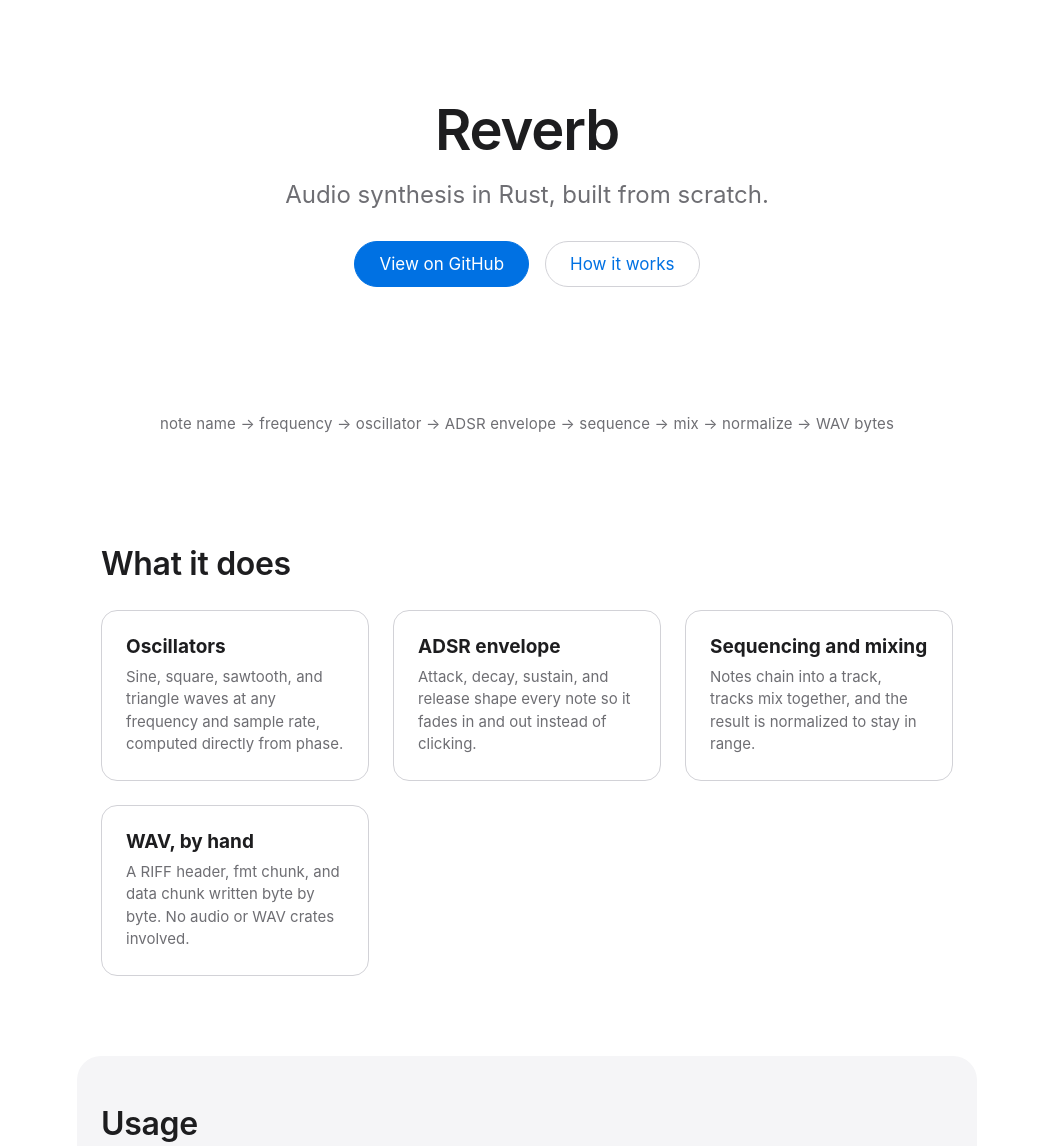
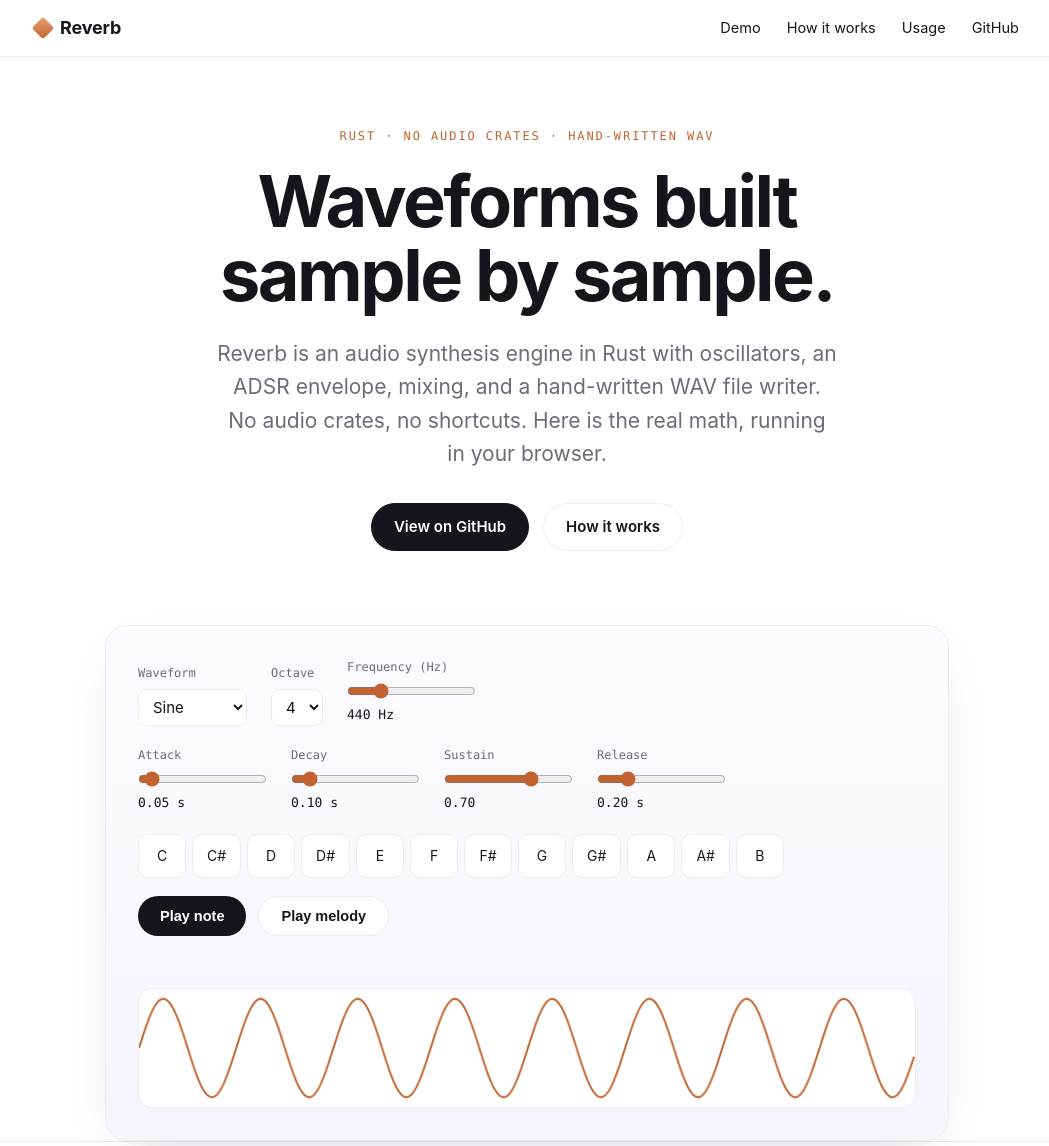
Before and after one commit to pavanchow/reverb, a plain HTML site: page docs/index.html in a window 1280 px wide. Shown: the top 1146 px of the page, without its empty margins (113-1162 px from the left). Drawn offline with Linux system fonts and the light colour scheme.

Commit message:
docs: restyle to the Prism Landing look, keep the demo and SEO

```diff
--- a/docs/index.html
+++ b/docs/index.html
@@ -3,19 +3,19 @@
 <head>
 <meta charset="UTF-8">
 <meta name="viewport" content="width=device-width, initial-scale=1.0">
-<title>Reverb — audio synthesis in Rust</title>
+<title>Reverb: audio synthesis in Rust</title>
 <meta name="description" content="Reverb is a small, readable audio synthesis in Rust project: oscillators, an ADSR envelope, mixing, and a hand-written WAV file writer, no audio crates.">
 <meta name="author" content="Pavan Nallamothu">
 <link rel="canonical" href="https://pavanchow.github.io/reverb/">
 
 <meta property="og:type" content="website">
-<meta property="og:title" content="Reverb — audio synthesis in Rust">
+<meta property="og:title" content="Reverb: audio synthesis in Rust">
 <meta property="og:description" content="A small, readable audio synthesis in Rust project: oscillators, an ADSR envelope, mixing, and a hand-written WAV file writer, no audio crates.">
 <meta property="og:url" content="https://pavanchow.github.io/reverb/">
 <meta property="og:site_name" content="Reverb">
 
 <meta name="twitter:card" content="summary">
-<meta name="twitter:title" content="Reverb — audio synthesis in Rust">
+<meta name="twitter:title" content="Reverb: audio synthesis in Rust">
 <meta name="twitter:description" content="A small, readable audio synthesis in Rust project: oscillators, an ADSR envelope, mixing, and a hand-written WAV file writer, no audio crates.">
 
 <script type="application/ld+json">
@@ -36,306 +36,95 @@
 </script>
 
 <style>
-  :root {
-    --text: #1d1d1f;
-    --muted: #6e6e73;
-    --bg: #ffffff;
-    --panel: #f5f5f7;
-    --accent: #0071e3;
-    --border: #d2d2d7;
+  :root{
+    --accent:#c2622f;--accent-soft:#faeee5;
+    --ink:#15161c;--muted:#6a6d78;--faint:#9a9dab;
+    --line:#ececed;--panel:#f7f7f9;--panel2:#fbfbfd;
+    --mono:ui-monospace,SFMono-Regular,Menlo,"SF Mono",monospace;
   }
+  *{box-sizing:border-box;margin:0;padding:0}
+  html{scroll-behavior:smooth}
+  body{background:#fff;color:var(--ink);
+    font:17px/1.6 -apple-system,BlinkMacSystemFont,"Segoe UI",Helvetica,Arial,sans-serif;-webkit-font-smoothing:antialiased}
+  .wrap{max-width:1040px;margin:0 auto;padding:0 28px}
+  a{color:var(--accent);text-decoration:none}a:hover{text-decoration:underline}
 
-  * { box-sizing: border-box; }
+  nav{position:sticky;top:0;z-index:20;background:rgba(255,255,255,.82);backdrop-filter:saturate(180%) blur(20px);border-bottom:1px solid var(--line)}
+  nav .row{display:flex;justify-content:space-between;align-items:center;height:56px;max-width:1040px;margin:0 auto;padding:0 28px}
+  nav .brand{display:flex;align-items:center;gap:9px;font-size:18px;font-weight:650;letter-spacing:-.01em}
+  nav .brand .gem{width:16px;height:16px;transform:rotate(45deg);border-radius:3px;background:linear-gradient(135deg,#e8a479,#c2622f)}
+  nav .links{display:flex;gap:26px;align-items:center}
+  nav .links a{color:var(--ink);font-size:14.5px}
+  @media(max-width:640px){nav .links a:not(.gh){display:none}}
 
-  html, body {
-    margin: 0;
-    padding: 0;
-    background: var(--bg);
-    color: var(--text);
-    font-family: -apple-system, BlinkMacSystemFont, "SF Pro Text", "Helvetica Neue", Arial, sans-serif;
-    -webkit-font-smoothing: antialiased;
-  }
+  .hero{padding:70px 0 30px;text-align:center}
+  .eyebrow{font-family:var(--mono);font-size:12px;letter-spacing:.16em;text-transform:uppercase;color:var(--accent)}
+  h1{font-size:clamp(40px,7vw,72px);line-height:1.03;letter-spacing:-.035em;font-weight:680;margin:18px 0 0}
+  .hero p.sub{max-width:620px;margin:24px auto 0;font-size:clamp(17px,2.1vw,21px);color:var(--muted)}
 
-  header {
-    padding: 96px 24px 64px;
-    text-align: center;
-    max-width: 780px;
-    margin: 0 auto;
-  }
+  .cta{display:flex;gap:14px;justify-content:center;flex-wrap:wrap;margin-top:32px}
+  .btn{display:inline-block;padding:11px 22px;border-radius:980px;font-size:15px;font-weight:600;border:1px solid var(--line)}
+  .btn.primary{background:var(--ink);color:#fff;border-color:var(--ink)}
+  .btn.secondary{background:#fff;color:var(--ink)}
+  .btn:hover{text-decoration:none;opacity:.85}
 
-  header h1 {
-    font-size: 56px;
-    font-weight: 600;
-    letter-spacing: -0.02em;
-    margin: 0 0 16px;
-  }
+  .stage{max-width:900px;margin:44px auto 0;padding:0 28px}
+  .card{position:relative;background:linear-gradient(180deg,#fbfbff,#f4f4fb);border:1px solid var(--line);border-radius:22px;overflow:hidden;box-shadow:0 1px 0 #fff inset,0 18px 50px -30px rgba(40,40,90,.35);padding:32px}
 
-  header p.tagline {
-    font-size: 24px;
-    color: var(--muted);
-    margin: 0 0 32px;
-    font-weight: 400;
-  }
+  .row{display:flex;flex-wrap:wrap;gap:24px;margin-bottom:20px;align-items:flex-end}
+  .field{display:flex;flex-direction:column;gap:6px;font-size:12px;font-family:var(--mono);color:var(--muted)}
+  .field select{font:15px/1.4 -apple-system,BlinkMacSystemFont,"Segoe UI",Helvetica,Arial,sans-serif;padding:7px 10px;border-radius:9px;border:1px solid var(--line);background:#fff;color:var(--ink)}
+  .field select, .field input[type="range"]{accent-color:var(--accent)}
+  .field output{font-size:13px;font-family:var(--mono);color:var(--ink)}
 
-  .cta {
-    display: inline-flex;
-    gap: 16px;
-    flex-wrap: wrap;
-    justify-content: center;
-  }
+  .keys{display:flex;gap:6px;flex-wrap:wrap;margin:18px 0}
+  .key{background:#fff;border:1px solid var(--line);border-radius:10px;padding:10px 14px;font-size:14px;cursor:pointer;min-width:48px;text-align:center}
+  .key:active,.key.playing{background:var(--accent);color:#fff;border-color:var(--accent)}
 
-  .btn {
-    display: inline-block;
-    padding: 12px 24px;
-    border-radius: 980px;
-    font-size: 17px;
-    text-decoration: none;
-    border: 1px solid var(--border);
-  }
+  .actions{display:flex;gap:12px;flex-wrap:wrap;margin-top:8px}
+  .btn-flat{background:var(--ink);color:#fff;border:none;padding:11px 22px;border-radius:980px;font-size:14.5px;font-weight:600;cursor:pointer}
+  .btn-flat.secondary{background:#fff;color:var(--ink);border:1px solid var(--line)}
+  .btn-flat:hover{opacity:.85}
 
-  .btn.primary {
-    background: var(--accent);
-    color: #fff;
-    border-color: var(--accent);
-  }
+  #tone-status{margin-top:14px;font-family:var(--mono);font-size:12.5px;color:var(--faint);min-height:16px}
 
-  .btn.secondary {
-    background: transparent;
-    color: var(--accent);
-  }
+  canvas#wave-canvas{width:100%;height:120px;border-radius:14px;border:1px solid var(--line);background:#fff;display:block;margin-top:22px}
 
-  section {
-    max-width: 900px;
-    margin: 0 auto;
-    padding: 48px 24px;
-  }
-
-  section.panel {
-    background: var(--panel);
-    border-radius: 24px;
-    max-width: 900px;
-    margin: 32px auto;
-  }
-
-  h2 {
-    font-size: 32px;
-    font-weight: 600;
-    letter-spacing: -0.01em;
-    margin-top: 0;
-  }
-
-  .grid {
-    display: grid;
-    grid-template-columns: repeat(auto-fit, minmax(220px, 1fr));
-    gap: 24px;
-    margin-top: 24px;
-  }
-
-  .card {
-    background: #fff;
-    border: 1px solid var(--border);
-    border-radius: 16px;
-    padding: 24px;
-  }
-
-  .card h3 {
-    margin: 0 0 8px;
-    font-size: 19px;
-  }
-
-  .card p {
-    margin: 0;
-    color: var(--muted);
-    font-size: 15px;
-    line-height: 1.5;
-  }
-
-  pre {
-    background: #1d1d1f;
-    color: #f5f5f7;
-    padding: 20px;
-    border-radius: 12px;
-    overflow-x: auto;
-    font-size: 14px;
-    line-height: 1.6;
-  }
-
-  .pipeline {
-    font-size: 15px;
-    color: var(--muted);
-    text-align: center;
-    letter-spacing: 0.01em;
-  }
-
-  #tone-btn {
-    background: var(--accent);
-    color: #fff;
-    border: none;
-    padding: 12px 24px;
-    border-radius: 980px;
-    font-size: 17px;
-    cursor: pointer;
-  }
-
-  #tone-status {
-    margin-top: 12px;
-    color: var(--muted);
-    font-size: 14px;
-  }
-
-  canvas {
-    width: 100%;
-    height: 120px;
-    border-radius: 12px;
-    border: 1px solid var(--border);
-    background: #fff;
-  }
-
-  .synth {
-    background: var(--panel);
-    border-radius: 24px;
-    padding: 32px;
-    margin-top: 24px;
-  }
-
-  .row {
-    display: flex;
-    flex-wrap: wrap;
-    gap: 24px;
-    margin-bottom: 20px;
-    align-items: flex-end;
-  }
-
-  .field {
-    display: flex;
-    flex-direction: column;
-    gap: 6px;
-    font-size: 13px;
-    color: var(--muted);
-  }
-
-  .field select, .field input[type="range"] {
-    accent-color: var(--accent);
-  }
-
-  .field output {
-    font-size: 13px;
-    color: var(--text);
-  }
-
-  .keys {
-    display: flex;
-    gap: 6px;
-    flex-wrap: wrap;
-    margin: 16px 0;
-  }
-
-  .key {
-    background: #fff;
-    border: 1px solid var(--border);
-    border-radius: 10px;
-    padding: 10px 14px;
-    font-size: 14px;
-    cursor: pointer;
-    min-width: 48px;
-    text-align: center;
-  }
-
-  .key:active, .key.playing {
-    background: var(--accent);
-    color: #fff;
-    border-color: var(--accent);
-  }
-
-  .actions {
-    display: flex;
-    gap: 12px;
-    flex-wrap: wrap;
-    margin-top: 8px;
-  }
-
-  .btn-flat {
-    background: var(--accent);
-    color: #fff;
-    border: none;
-    padding: 12px 24px;
-    border-radius: 980px;
-    font-size: 15px;
-    cursor: pointer;
-  }
-
-  .btn-flat.secondary {
-    background: transparent;
-    color: var(--accent);
-    border: 1px solid var(--accent);
-  }
-
-  footer {
-    text-align: center;
-    padding: 48px 24px 96px;
-    color: var(--muted);
-    font-size: 14px;
-  }
-
-  footer a {
-    color: var(--accent);
-    text-decoration: none;
-  }
+  section{padding:92px 0;border-top:1px solid var(--line)}
+  h2{font-size:clamp(27px,4.2vw,42px);line-height:1.12;letter-spacing:-.025em;font-weight:660;text-align:center;max-width:760px;margin:0 auto}
+  .lead{max-width:620px;margin:22px auto 0;text-align:center;color:var(--muted);font-size:18px}
+  .steps{display:grid;grid-template-columns:repeat(2,1fr);gap:16px;max-width:900px;margin:48px auto 0}
+  @media(max-width:720px){.steps{grid-template-columns:1fr}}
+  .step{background:var(--panel2);border:1px solid var(--line);border-radius:16px;padding:24px}
+  .step .n{display:inline-flex;width:28px;height:28px;border-radius:8px;background:var(--accent-soft);color:var(--accent);align-items:center;justify-content:center;font:700 13px var(--mono);margin-bottom:12px}
+  .step h3{font-size:17px;margin-bottom:6px}.step p{color:var(--muted);font-size:15px}
+  pre{background:#15161c;color:#ececf4;border-radius:14px;padding:20px 22px;font-family:var(--mono);font-size:13.5px;line-height:1.7;overflow-x:auto;max-width:640px;margin:40px auto 0}
+  pre .c{color:#8a8d9a}
+  footer{padding:64px 0;border-top:1px solid var(--line);text-align:center;color:var(--muted)}
+  footer .name{color:var(--ink);font-weight:600}
 </style>
 </head>
 <body>
+  <nav><div class="row">
+    <div class="brand"><span class="gem"></span>Reverb</div>
+    <div class="links">
+      <a href="#demo">Demo</a><a href="#how">How it works</a><a href="#usage">Usage</a>
+      <a class="gh" href="https://github.com/pavanchow/reverb">GitHub</a>
+    </div>
+  </div></nav>
 
-<header>
-  <h1>Reverb</h1>
-  <p class="tagline">Audio synthesis in Rust, built from scratch.</p>
+  <div id="demo" class="hero">
+    <p class="eyebrow">Rust · no audio crates · hand-written WAV</p>
+    <h1>Waveforms built<br>sample by sample.</h1>
+    <p class="sub">Reverb is an audio synthesis engine in Rust with oscillators, an ADSR envelope, mixing, and a hand-written WAV file writer. No audio crates, no shortcuts. Here is the real math, running in your browser.</p>
     <div class="cta">
       <a class="btn primary" href="https://github.com/pavanchow/reverb">View on GitHub</a>
-    <a class="btn secondary" href="#how-it-works">How it works</a>
-  </div>
-</header>
-
-<section>
-  <p class="pipeline">note name &rarr; frequency &rarr; oscillator &rarr; ADSR envelope &rarr; sequence &rarr; mix &rarr; normalize &rarr; WAV bytes</p>
-</section>
-
-<section id="how-it-works">
-  <h2>What it does</h2>
-  <div class="grid">
-    <div class="card">
-      <h3>Oscillators</h3>
-      <p>Sine, square, sawtooth, and triangle waves at any frequency and sample rate, computed directly from phase.</p>
-    </div>
-    <div class="card">
-      <h3>ADSR envelope</h3>
-      <p>Attack, decay, sustain, and release shape every note so it fades in and out instead of clicking.</p>
-    </div>
-    <div class="card">
-      <h3>Sequencing and mixing</h3>
-      <p>Notes chain into a track, tracks mix together, and the result is normalized to stay in range.</p>
-    </div>
-    <div class="card">
-      <h3>WAV, by hand</h3>
-      <p>A RIFF header, fmt chunk, and data chunk written byte by byte. No audio or WAV crates involved.</p>
+      <a class="btn secondary" href="#how">How it works</a>
     </div>
   </div>
-</section>
 
-<section class="panel">
-  <h2>Usage</h2>
-  <pre>cargo build --release
-
-reverb tone --freq 440 --secs 2 -o out.wav
-
-reverb demo -o demo.wav
-
-cargo test</pre>
-</section>
-
-<section>
-  <h2>Try it in the browser</h2>
-  <p style="color: var(--muted);">This is the same oscillator math and ADSR envelope as <code>src/oscillator.rs</code> and <code>src/envelope.rs</code>, run in JavaScript to fill a WebAudio buffer directly, no oscillator node involved. Pick a wave, shape the envelope, then play a note or a short melody.</p>
-
-  <div class="synth">
+  <div class="stage">
+    <div class="card">
       <div class="row">
         <div class="field">
           <label for="waveform">Waveform</label>
@@ -391,16 +180,44 @@
         <button class="btn-flat secondary" id="play-melody-btn">Play melody</button>
       </div>
       <div id="tone-status"></div>
-  </div>
 
       <canvas id="wave-canvas" width="800" height="120"></canvas>
       <noscript>
-    <p>JavaScript is off, so the tone button and waveform preview are not shown. Reverb itself is a command line tool, see the usage section above for how to render WAV files.</p>
+        <p style="margin-top:16px;color:#6a6d78">JavaScript is off, so the tone button and waveform preview are not shown. Reverb itself is a command line tool, see the usage section below for how to render WAV files.</p>
       </noscript>
+    </div>
+  </div>
+
+  <section id="how">
+    <h2>What it does</h2>
+    <p class="lead">A short pipeline turns a note name into raw audio samples, with nothing borrowed along the way.</p>
+    <div class="steps">
+      <div class="step"><div class="n">1</div><h3>Oscillators</h3><p>Sine, square, sawtooth, and triangle waves at any frequency and sample rate, computed directly from phase.</p></div>
+      <div class="step"><div class="n">2</div><h3>ADSR envelope</h3><p>Attack, decay, sustain, and release shape every note so it fades in and out instead of clicking.</p></div>
+      <div class="step"><div class="n">3</div><h3>Sequencing and mixing</h3><p>Notes chain into a track, tracks mix together, and the result is normalized to stay in range.</p></div>
+      <div class="step"><div class="n">4</div><h3>WAV, by hand</h3><p>A RIFF header, fmt chunk, and data chunk written byte by byte. No audio or WAV crates involved.</p></div>
+    </div>
+  </section>
+
+  <section id="usage">
+    <h2>Render from the command line.</h2>
+    <p class="lead">The same oscillator and envelope math you just heard, writing WAV files to disk.</p>
+    <pre><span class="c"># build the release binary</span>
+cargo build --release
+
+<span class="c"># render a single tone</span>
+reverb tone --freq 440 --secs 2 -o out.wav
+
+<span class="c"># render the built-in demo track</span>
+reverb demo -o demo.wav
+
+cargo test</pre>
   </section>
 
   <footer>
-  <p>By Pavan Nallamothu.</p>
+    <p>An audio synthesis engine you can read end to end.</p>
+    <p style="margin-top:12px"><a href="https://github.com/pavanchow/reverb">github.com/pavanchow/reverb</a></p>
+    <p style="margin-top:12px">By <span class="name">Pavan Nallamothu</span>.</p>
   </footer>
 
 <script>
@@ -539,7 +356,7 @@
   function drawSamples(samples) {
     var w = canvas.width, h = canvas.height;
     ctx.clearRect(0, 0, w, h);
-    ctx.strokeStyle = '#0071e3';
+    ctx.strokeStyle = '#c2622f';
     ctx.lineWidth = 2;
     ctx.beginPath();
     var step = Math.max(1, Math.floor(samples.length / w));
```
Lines whose indentation alone changed are shown as unchanged.
